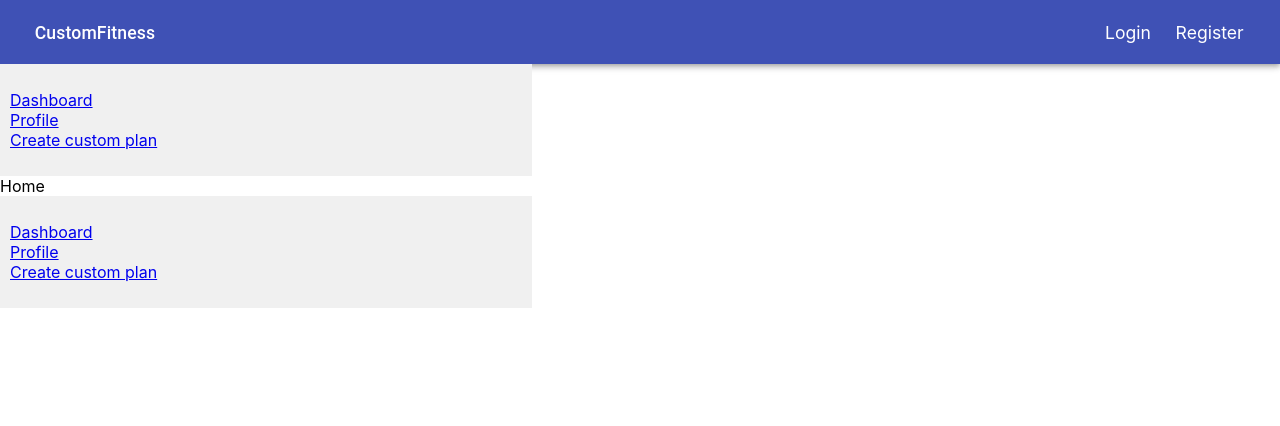
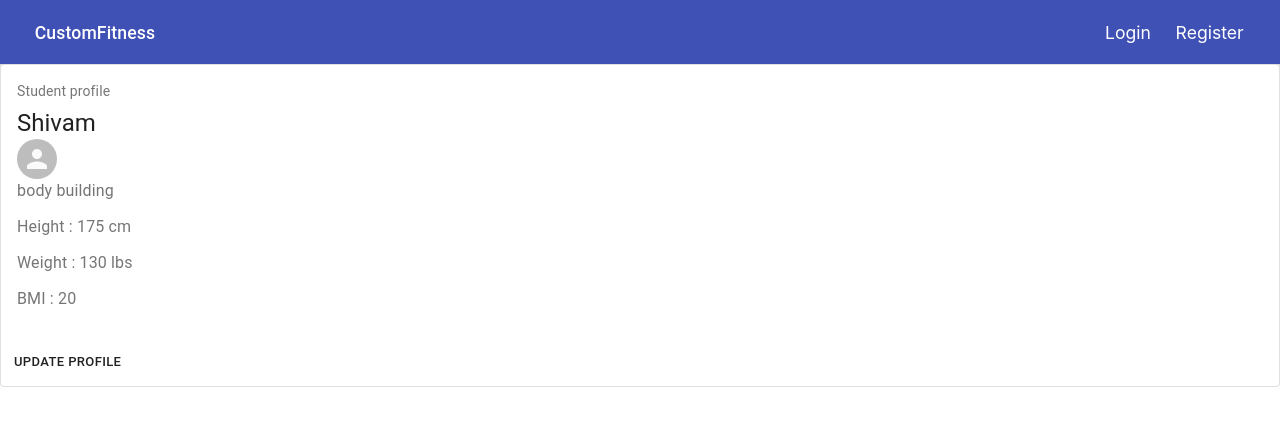
Before and after one commit to Meghanath91/CustomFitness, a React (Create React App) app in the folder my-app/: page /student/profile in a window 1280 px wide. Shown: the top 426 px of the page. Built offline with nearby package versions, Linux system fonts and the light colour scheme.

Commit message:
student routes and components designed

```diff
--- a/my-app/src/App.js
+++ b/my-app/src/App.js
@@ -10,11 +10,15 @@ import ExerciseList from "./components/Customplan/ExerciseList";
 import Login from "./components/Login/Login";
 import Register from "./components/Register/Register";
 
+import Student_Sidebar from "./components/Student/student_side_bar";
+import Student_profile from "./components/Student/student_profile";
+import Student_my_plan from "./components/Student/student_my_plan";
+import Student_dashboard from "./components/Student/student_dashboard";
+
 function App() {
   // Store global state like user here
 
   // handleLogin
-
 
   return (
     <Router>
@@ -22,8 +26,7 @@ function App() {
 
       {/* always showing  - outside of switch */}
       <Navbar />
-      <Sidebar/>
-
+      {/* <Sidebar /> */}
 
       {/* <div style={{display: flex}}>  */}
       {/* { isLoggedin && } */}
@@ -31,9 +34,7 @@ function App() {
       {/* Switch */}
       {/* Route = .... */}
       <div>
-
         <Switch>
-
           {/* <Route path='/trainer/'>
               <Sidebar/>
 
@@ -46,28 +47,27 @@ function App() {
               /plans <PlansList></PlansList> */}
 
           {/* useParams */}
-                <Route path='/trainer/dashboard'>
-                Dashboard
-                {/* <Sidebar/> */}
+          <Route path="/trainer/dashboard">Dashboard</Route>
 
+          <Route path="/trainer/profile">
+            <Card />
           </Route>
 
-                <Route path='/trainer/profile'>
-                {/* <Sidebar/> */}
-                <Card/>
-
+          <Route path="/trainer/create_plan">
+            <ExerciseList />
           </Route>
 
-              <Route path='/trainer/create_plan'>
-              {/* <Sidebar/> */}
-              <ExerciseList />
-
+          <Route path="/student/dashboard">
+            <Student_dashboard />
           </Route>
 
-              <Route path='/student/dashboard'>
-              {/* <Sidebar/> */}
+          <Route path="/student/profile">
+              <Student_profile/>
           </Route>
 
+          <Route path="/student/my_plan">
+              <Student_my_plan/>
+          </Route>
 
           <Route path="/login">
             <Login />
@@ -77,13 +77,20 @@ function App() {
             <Register />
           </Route>
 
+          <Route path="/student">
+            student/home
+            <Student_Sidebar/>
+          </Route>
 
-              <Route path='/'>
+          <Route path ="/trainer">
+            trainer/home
+            <Sidebar />
+          </Route>
+
+          <Route path="/">
             Home
-                <Sidebar/>
 
           </Route>
-
         </Switch>
       </div>
     </Router>
--- /dev/null
+++ b/my-app/src/components/Student/student_dashboard.js
@@ -0,0 +1,8 @@
+import React from 'react';
+export default function Student_dashboard() {
+  return (
+      <div >
+        student dashboard is loading from student_dashboard
+      </div>
+  );
+}
--- /dev/null
+++ b/my-app/src/components/Student/student_my_plan.js
@@ -0,0 +1,8 @@
+import React from 'react';
+export default function Student_my_plan() {
+  return (
+      <div >
+        student plan is loading from student_my_plan
+      </div>
+  );
+}
--- /dev/null
+++ b/my-app/src/components/Student/student_profile.js
@@ -0,0 +1,65 @@
+import React from 'react';
+import { makeStyles } from '@material-ui/core/styles';
+import Card from '@material-ui/core/Card';
+import CardActions from '@material-ui/core/CardActions';
+import CardContent from '@material-ui/core/CardContent';
+import Button from '@material-ui/core/Button';
+import Typography from '@material-ui/core/Typography';
+
+import Avatar from '@material-ui/core/Avatar';
+
+const useStyles = makeStyles({
+  root: {
+    minWidth: 200,
+  },
+
+  title: {
+    fontSize: 14,
+  },
+  pos: {
+    marginBottom: 12,
+  },
+
+});
+
+export default function OutlinedCard() {
+  const classes = useStyles();
+
+
+  return (
+    <Card className={classes.root} variant="outlined">
+      <CardContent>
+        <Typography className={classes.title} color="textSecondary" gutterBottom>
+          Student profile
+        </Typography>
+        <Typography variant="h5" component="h2">
+          Shivam
+        </Typography>
+
+          <Avatar aria-label="recipe" className={classes.avatar}>
+
+          </Avatar>
+
+
+        <Typography className={classes.pos} color="textSecondary">
+          body building
+        </Typography>
+        <Typography className={classes.pos} color="textSecondary">
+          Height : 175 cm
+        </Typography>
+        <Typography className={classes.pos} color="textSecondary">
+          Weight  : 130 lbs
+        </Typography>
+        <Typography className={classes.pos} color="textSecondary">
+          BMI  : 20
+        </Typography>
+
+
+
+      </CardContent>
+      <CardActions>
+        <Button size="small">update profile</Button>
+      </CardActions>
+    </Card>
+  );
+}
--- /dev/null
+++ b/my-app/src/components/Student/student_side_bar.js
@@ -0,0 +1,39 @@
+import React from "react";
+import {
+  BrowserRouter as Router,
+  Switch,
+  Route,
+  Link
+} from "react-router-dom";
+
+
+export default function Student_Sidebar() {
+  return (
+      <div style={{ display: "flex" }}>
+        <div
+          style={{
+            padding: "10px",
+            width: "40%",
+            background: "#f0f0f0"
+          }}
+        >
+          <ul style={{ listStyleType: "none", padding: 0 }}>
+            <li>
+              <Link to="/student/dashboard">Dashboard</Link>
+            </li>
+            <li>
+              <Link to="/student/profile">Profile</Link>
+            </li>
+            <li>
+              <Link to="/student/my_plan">My custom plan</Link>
+            </li>
+          </ul>
+
+
+        </div>
+
+        <div style={{ flex: 1, padding: "10px" }}>
+        </div>
+      </div>
+  );
+}
```
Lines whose indentation alone changed are shown as unchanged.
